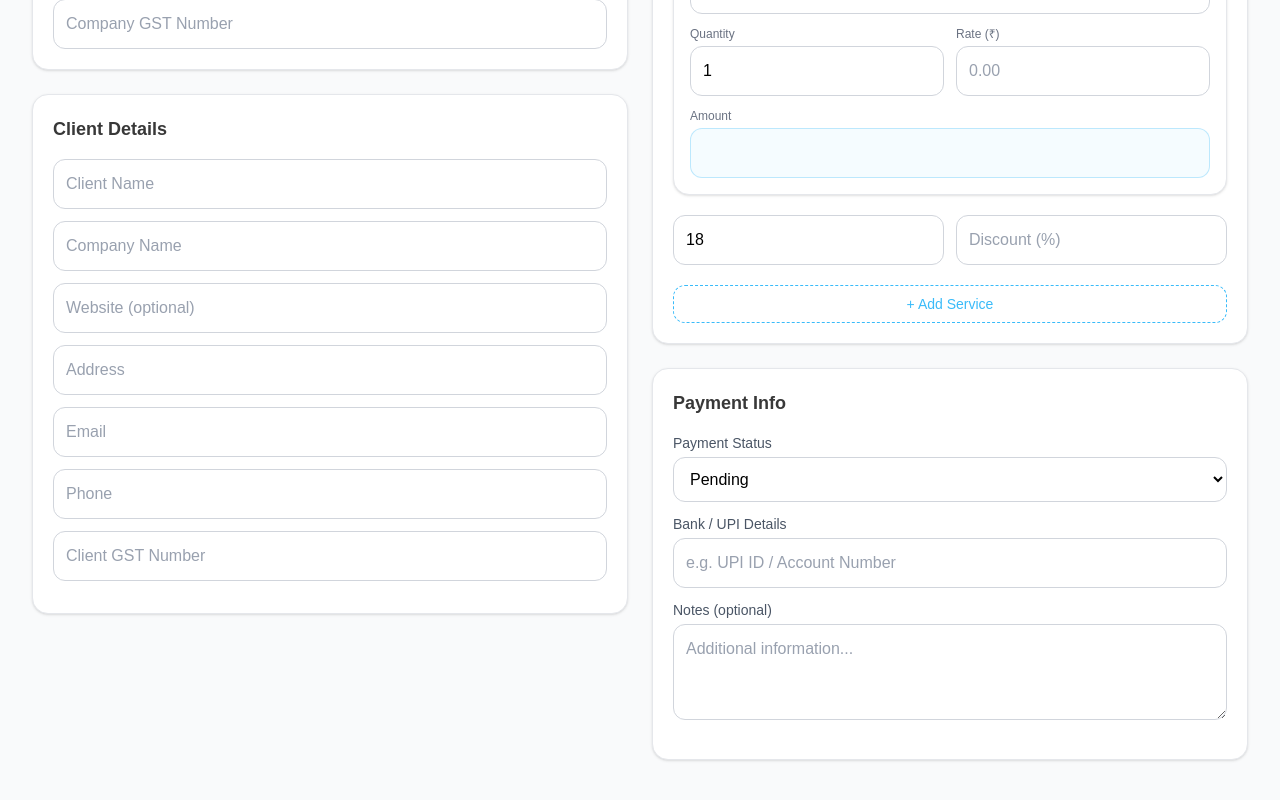
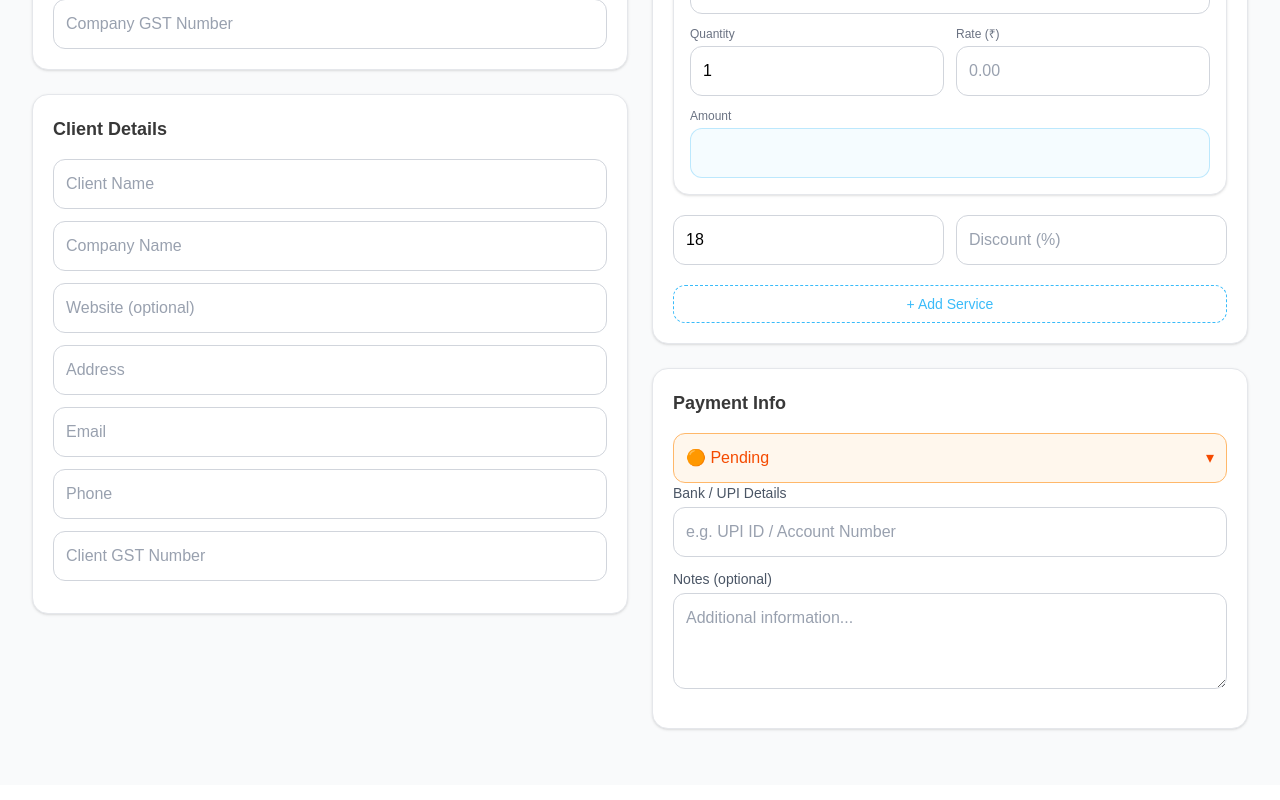
Before and after one commit to mohitrajgarh/invoice_system, a Next.js app: page / in a window 1280 px wide. Shown: the part 676-1476 px from the top of the page. Built offline with nearby package versions, Linux system fonts and the light colour scheme.

Commit message:
fix : ui of the payment dropdown

```diff
--- a/src/components/form/payment_form.tsx
+++ b/src/components/form/payment_form.tsx
@@ -5,8 +5,10 @@ interface Props {
     data: InvoiceData;
     setData: React.Dispatch<React.SetStateAction<InvoiceData>>;
 }
+import { useState } from "react";
 
 export default function PaymentForm({ data, setData }: Props) {
+    const [open, setOpen] = useState(false);
     return (
         <div className="mb-6 p-5 bg-white text-black rounded-2xl shadow border border-gray-200">
 
@@ -15,28 +17,58 @@ export default function PaymentForm({ data, setData }: Props) {
             </h2>
 
             {/* STATUS */}
-            <div className="mb-3">
-                <label className="block text-sm font-medium text-gray-600 mb-1">
-                    Payment Status
-                </label>
 
-                <select
-                    value={data.payment.status}
-                    onChange={(e) =>
-                        setData({
-                            ...data,
-                            payment: {
-                                ...data.payment,
-                                status: e.target.value as "Pending" | "Paid",
-                            },
-                        })
-                    }
-                    className="w-full p-3 border border-gray-300 rounded-xl
-          focus:outline-none focus:ring-1 focus:ring-[#3ABBF9]/60 focus:border-[#3ABBF9]"
+
+            <div className="relative">
+                {/* SELECT BOX */}
+                <div
+                    onClick={() => setOpen(!open)}
+                    className={`
+      w-full p-3 rounded-xl border cursor-pointer flex justify-between items-center
+      ${data.payment.status === "Paid"
+                            ? "bg-green-50 border-green-300 text-green-600"
+                            : "bg-orange-50 border-orange-300 text-orange-600"
+                        }
+    `}
                 >
-                    <option value="Pending">Pending</option>
-                    <option value="Paid">Paid</option>
-                </select>
+                    <span>
+                        {data.payment.status === "Paid" ? "🟢 Paid" : "🟠 Pending"}
+                    </span>
+                    <span>▾</span>
+                </div>
+
+                {/* DROPDOWN */}
+                {open && (
+                    <div className="absolute w-full mt-2 bg-white border border-gray-200 rounded-xl shadow z-10 overflow-hidden">
+
+                        <div
+                            onClick={() => {
+                                setData({
+                                    ...data,
+                                    payment: { ...data.payment, status: "Pending" },
+                                });
+                                setOpen(false);
+                            }}
+                            className="px-4 py-2 hover:bg-orange-50 cursor-pointer text-orange-600"
+                        >
+                            🟠 Pending
+                        </div>
+
+                        <div
+                            onClick={() => {
+                                setData({
+                                    ...data,
+                                    payment: { ...data.payment, status: "Paid" },
+                                });
+                                setOpen(false);
+                            }}
+                            className="px-4 py-2 hover:bg-green-50 cursor-pointer text-green-600"
+                        >
+                            🟢 Paid
+                        </div>
+
+                    </div>
+                )}
             </div>
 
             {/* PAYMENT DETAILS */}
```
